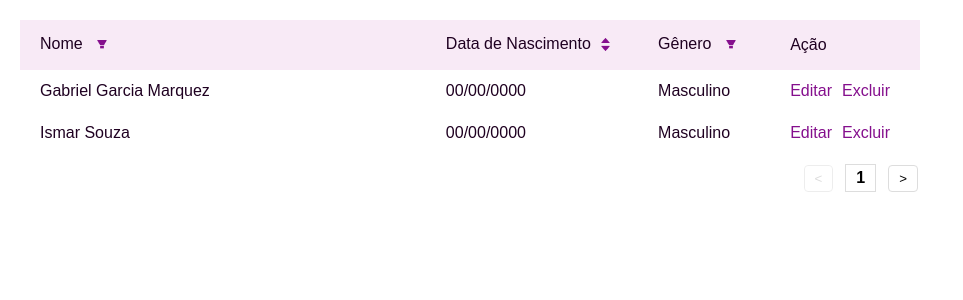
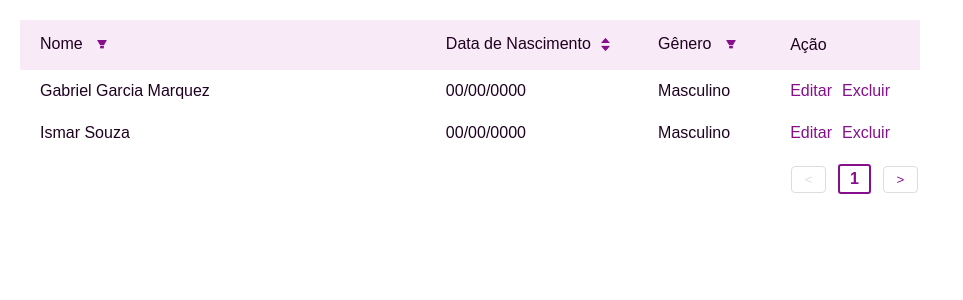
Before and after one commit to TheBookClubDB/TheBookClub-Front, a React (Vite) app: page /geren-autor in a window 1280 px wide. Shown: the top 300 px of the page, without its empty margins (0-963 px from the left). Built offline with nearby package versions, Linux system fonts and the light colour scheme.

Commit message:
fix: Alterações no botão

```diff
--- a/src/components/Tabela/UserTable.module.css
+++ b/src/components/Tabela/UserTable.module.css
@@ -28,7 +28,6 @@ img {
   font-weight: normal;
   color: #1f0021;
 }
-
 
 .userTable th:first-child {
   width: 50%;
@@ -69,30 +68,41 @@ img {
   text-decoration: underline;
 }
 
-.pagination {
+.paginationContainer {
   display: flex;
   justify-content: flex-end;
   margin-top: 10px;
   align-items: center;
 }
 
-.pagination button {
-  background: none;
+.paginationButton {
+  width: 35px;
+  background-color: #fff;
+  color: #850f8d;
   border: 1px solid #ddd;
+  border-radius: 3px;
   padding: 5px 10px;
   cursor: pointer;
   margin: 0 2px;
   border-radius: 4px;
 }
 
-.pagination button:disabled {
+.paginationButton:disabled {
+  background-color: #fff;
+  border-color: #ddd;
   cursor: not-allowed;
-  opacity: 0.5;
+  color: #ddd;
 }
 
-.pagination span {
+.paginationButton:hover:not(:disabled) {
+  border-color: #6b0c6b;
+}
+
+.paginationContainer span {
   margin: 0 10px;
   padding: 4px 10px;
   font-weight: bold;
-  border: 1px solid #ddd;
+  border: 2px solid #850f8d;
+  border-radius: 3px;
+  color: #850f8d;
 }
--- a/src/components/Tabela/table.tsx
+++ b/src/components/Tabela/table.tsx
@@ -1,8 +1,7 @@
 import React, { useState } from 'react';
 import styles from './UserTable.module.css';
 import Icon from '../../assets/_filter.png';
-import Symbol from '../../assets/_sorter.png'
-
+import Symbol from '../../assets/_sorter.png';
 
 interface User {
   id: number;
@@ -43,9 +42,9 @@ const Tabela: React.FC = () => {
       <table className={styles.userTable}>
         <thead>
           <tr>
-            <th className={styles.sortable}>Nome <span className={styles.sortIcon}><img src={Icon} role= 'Icone' alt= 'icon' /></span></th>
-            <th className={styles.sortable}>Data de Nascimento <span className={styles.sortIcon}><img src={Symbol} role= 'Icone' alt= 'icon'/></span></th>
-            <th className={styles.sortable}>Gênero <span className={styles.sortIcon}><img src={Icon} role= 'Icone' alt= 'icon' /></span></th>
+            <th className={styles.sortable}>Nome <span className={styles.sortIcon}><img src={Icon} role="Icone" alt="icon" /></span></th>
+            <th className={styles.sortable}>Data de Nascimento <span className={styles.sortIcon}><img src={Symbol} role="Icone" alt="icon" /></span></th>
+            <th className={styles.sortable}>Gênero <span className={styles.sortIcon}><img src={Icon} role="Icone" alt="icon" /></span></th>
             <th>Ação</th>
           </tr>
         </thead>
@@ -63,8 +62,9 @@ const Tabela: React.FC = () => {
           ))}
         </tbody>
       </table>
-      <div className={styles.pagination}>
+      <div className={styles.paginationContainer}>
         <button
+          className={styles.paginationButton}
           disabled={currentPage === 1}
           onClick={() => handlePageChange(currentPage - 1)}
         >
@@ -72,6 +72,7 @@ const Tabela: React.FC = () => {
         </button>
         <span>{currentPage}</span>
         <button
+          className={styles.paginationButton}
           disabled={currentPage === Math.ceil(users.length / itemsPerPage)}
           onClick={() => handlePageChange(currentPage + 1)}
         >
```
